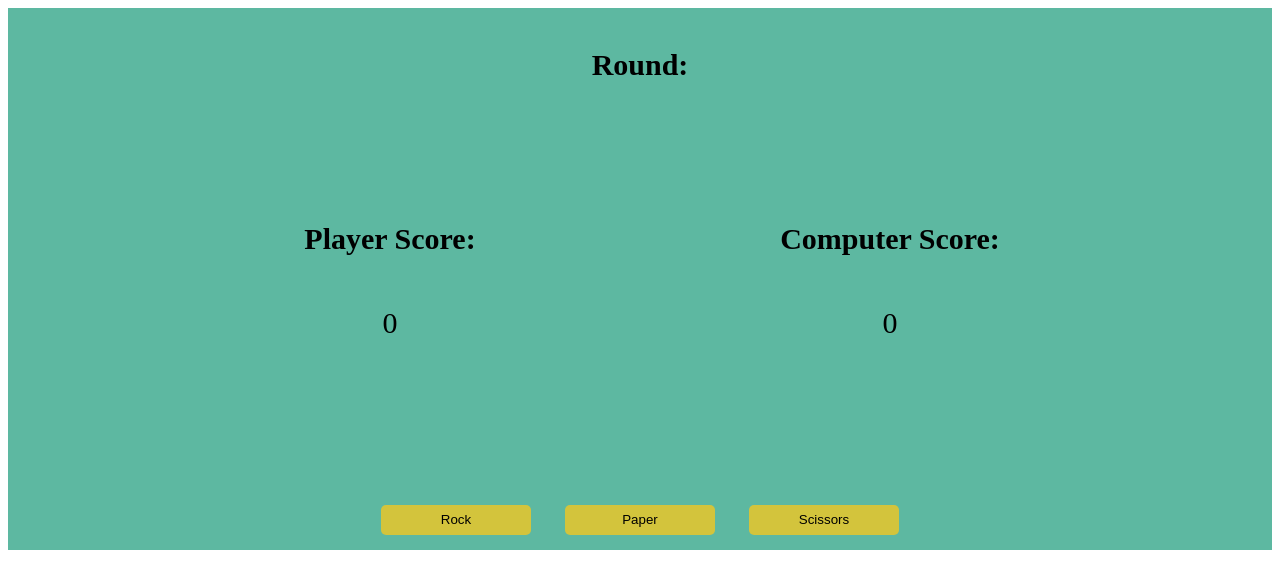
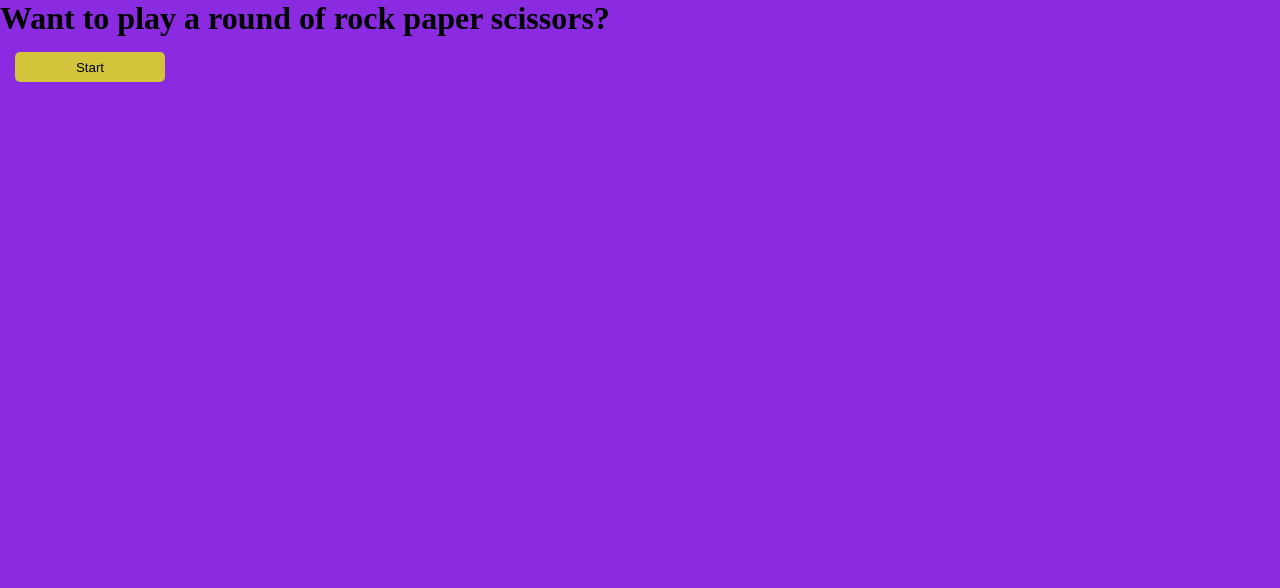
Before and after one commit to DeanWhitten/RockPaperScissors_JS, a plain HTML site: page index.html in a window 1280 px wide. Drawn offline with Linux system fonts and the light colour scheme.

Commit message:
start screen added and javascript enabled

```diff
--- a/index.html
+++ b/index.html
@@ -8,6 +8,12 @@
 
 </head>
 <body>
+
+
+<div id="start">
+    <h1>Want to play a round of rock paper scissors?</h1>
+    <button id="start_button">Start</button>
+</div>
 
 <div id="gameContainer">
     <div id="scoreBoard">
--- a/script.js
+++ b/script.js
@@ -18,6 +18,16 @@ scissors_btn.addEventListener('click', () => {
     game('scissors');
 });
 
+let start = document.getElementById("start_button");
+start.addEventListener("click", () =>{
+    startGame();
+});
+
+function startGame(){
+    let startScreen = document.getElementById("start");
+    startScreen.style.visibility = "hidden";
+
+}
 
 function game(user_selection){
 
--- a/style.css
+++ b/style.css
@@ -1,5 +1,24 @@
+*{
+    margin: 0;
+    padding: 0;
+    box-sizing: border-box;
+}
+
+#start{
+    position: absolute;
+    visibility: visible;
+    height: 100vh;
+    width: 100vw;
+    background-color: blueviolet;
+    z-index: 10000;
+}
+
 #gameContainer{
+    position: absolute;
+    top: -0px;
     visibility: visable;
+    height: 100vh;
+    width: 100vw;
     background-color: rgb(93, 184, 161);
     text-align: center;
     display: flex;
@@ -11,6 +30,12 @@
     display: flex;
     flex-direction: column;
     align-items: center;
+    margin-top: 100px;
+    padding-top: 40px;
+    height: 50vh;
+    background-color: rgba(84, 161, 142, 0.144);
+    border: 2px solid rgb(88, 190, 163);
+    border-radius: 5px;
 }
 
 #score{
```
